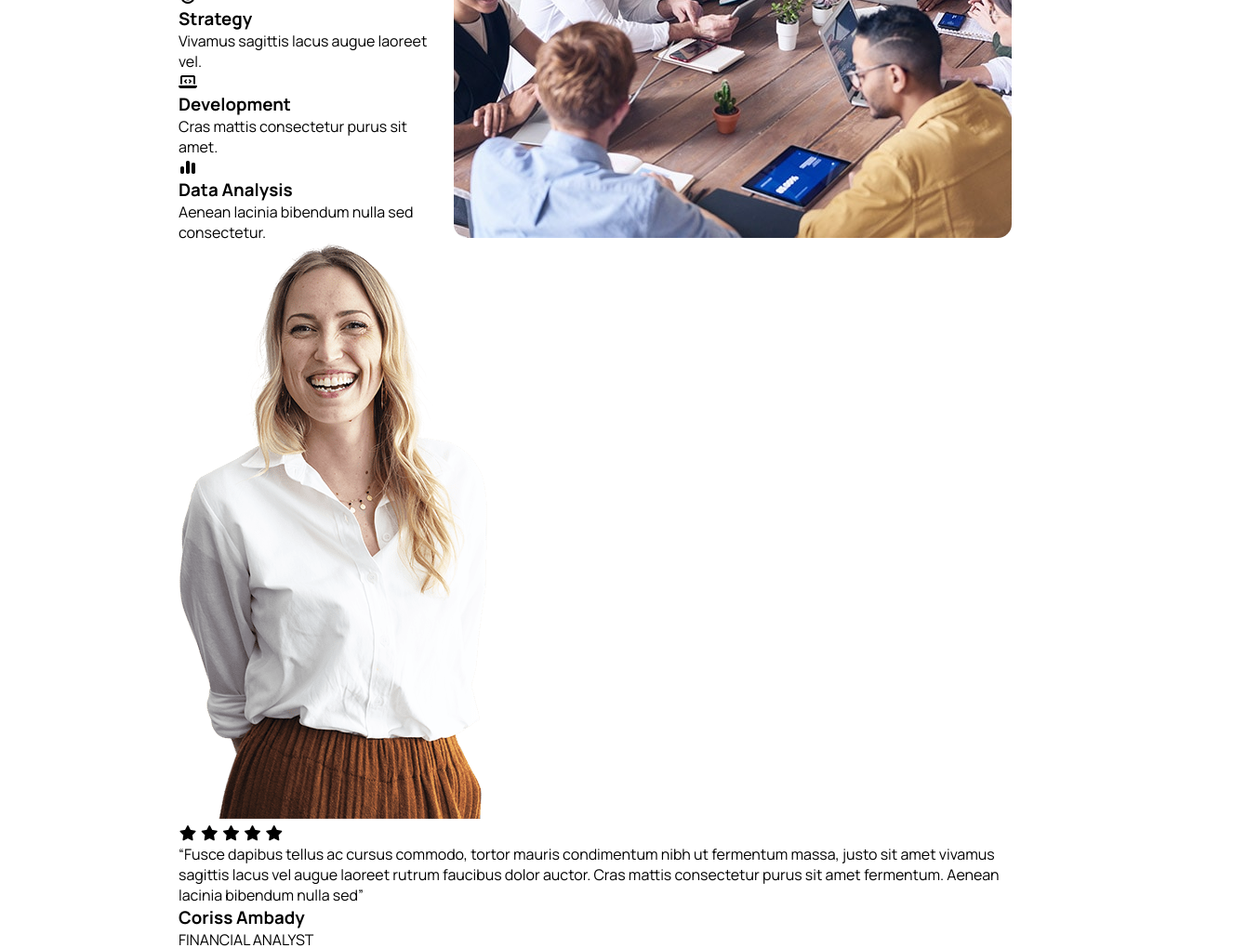
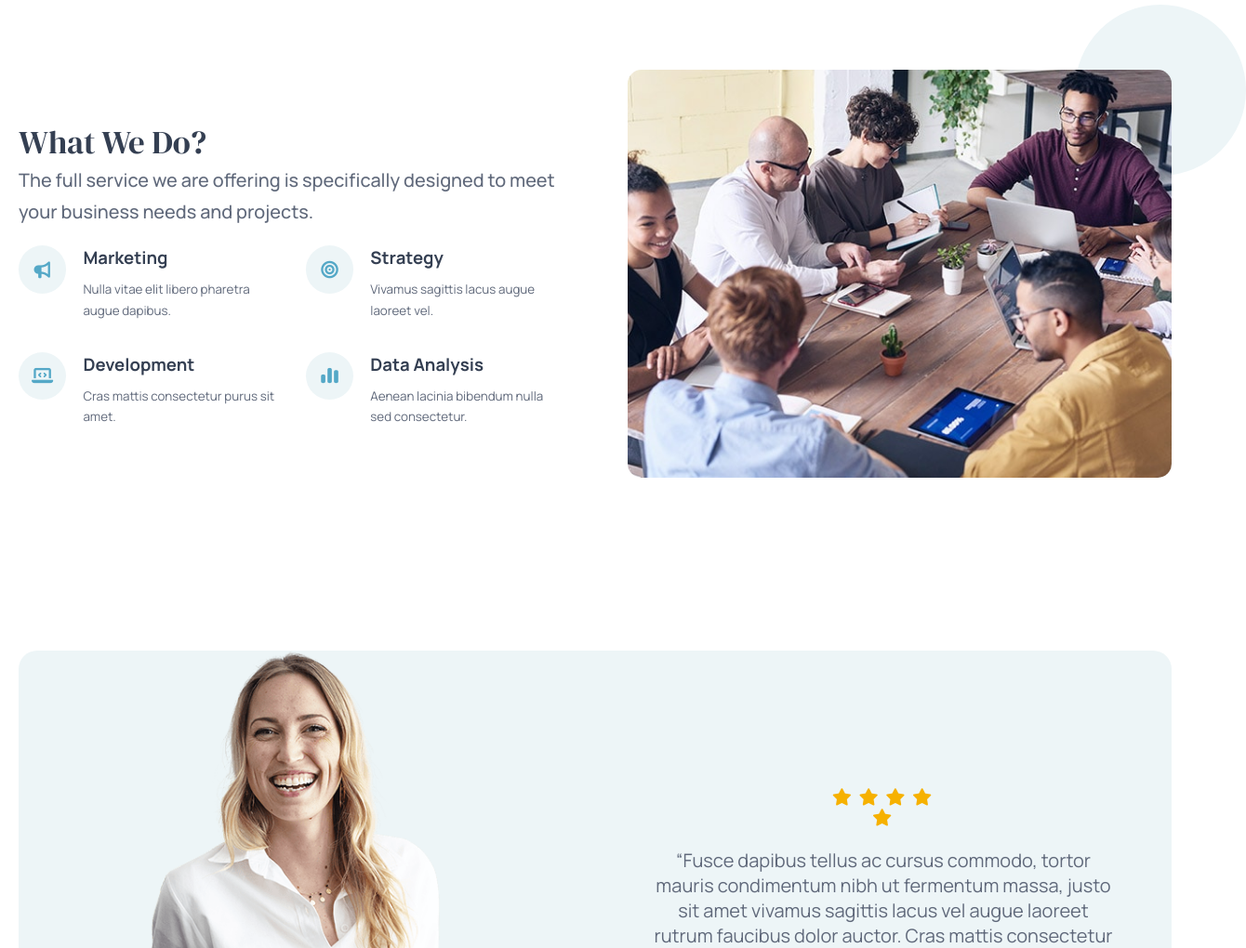
Before and after one commit to 1211-yug/Lecture-practice, a plain HTML site: page CSS/Sendbox/index.html in a window 1280 px wide. Shown: the part 1780-2800 px from the top of the page at 93% size, 1340 px wide, since content can reach past the window. Drawn offline with Linux system fonts and the light colour scheme.

Commit message:
Update style.css

```diff
--- a/CSS/Sendbox/asset/css/style.css
+++ b/CSS/Sendbox/asset/css/style.css
@@ -17,9 +17,10 @@ body{
 }
 
 .container{
-    max-width: calc(100% - 30%);
-    position: relative;
+    max-width: 1320px;
+    width: 100%;
     margin-inline: auto;
+    padding-inline: 20px;
 }
 
 .nav-bar{
@@ -38,7 +39,7 @@ ul li a:hover{
 }
 
 .nav-links{
-    display: none;
+    display: flex;
     align-items: var(--align-center);
     gap: 40px;
     padding-block: 25px;
@@ -302,6 +303,7 @@ a{
 }
 
 .mobile-menu{
+    display: none;
     margin: auto 0px;
 }
 
@@ -335,7 +337,7 @@ a{
 }
 
 .hero-text p{
-    font-size: calc(3vw - 35px);
+    font-size: calc(3vw - 36px);
     font-weight: 500;
     color: #60697b;
     line-height: 38px;
@@ -484,15 +486,178 @@ a{
     width: 100%;
 }
 
-/* we Sections */
+/* Who Are We Sections */
+.we-section{
+    width: 100%;
+    padding: calc(60px + 2vw) 0px;
+}
 
 .we-content{
-    width: auto;
+    max-width: 100%;
     display: grid;
     grid-template-columns: repeat(2, 1fr);
-    gap: 20px;
+    align-items: center;
+    gap: 70px;
+}
+
+.we-image{
+    position: relative;
+}
+
+.shape{
+    width: calc(120px + 5vw);
+    height: calc(120px + 5vw);
+    background-color: #edf5f7;
+    border-radius: 50%;
+    position: absolute;
+    top: -70px;
+    left: -80px;
+    z-index: -1;
 }
 
 .we-image img{
+    width: calc(100% + 0%);
+    display: block;
     border-radius: 15px;
 }
+
+.we-text h2{
+    font-family: "DM Serif Display", serif;
+    font-size: calc(22px + 1vw);
+    font-weight: 500;
+    color: #343f52;
+}
+
+.we-text h5{
+    font-size: calc(16px + 0.3vw);
+    color: #60697b;
+    line-height: 1.7;
+    margin-bottom: calc(13px + 0.5vw);
+    font-weight: 500;
+}
+
+.we-text p{
+    font-size: calc(13px + 0.2vw);
+    color: #60697b;
+    line-height: 1.8;
+    margin-bottom: calc(25px + 1vw);
+}
+
+.we-grid{
+    display: grid;
+    grid-template-columns: repeat(2,1fr);
+    gap: calc(20px + 1vw);
+}
+
+.we-grid-content{
+    display: flex;
+    align-items: flex-start;
+    gap: 18px;
+}
+
+.we-icon{
+    min-width: calc(45px + 0.5vw);
+    height: calc(45px + 0.5vw);
+    background-color: #edf5f7;
+    border-radius: 50%;
+    display: flex;
+    justify-content: center;
+    align-items: center;
+}
+
+.we-icon i{
+    font-size: calc(16px + 0.2vw);
+    color: #54a8c7;
+}
+
+.we-grid-content h3{
+    font-size: calc(1rem + 0.2vw);
+    color: #343f52;
+    margin-bottom: 10px;
+}
+
+.we-grid-content p{
+    font-size: calc(7px + 0.5vw);
+    margin-bottom: 0;
+    line-height: 1.7;
+}
+
+.shape2{
+    width: calc(120px + 5vw);
+    height: calc(120px + 5vw);
+    background-color: #edf5f7;
+    border-radius: 50%;
+    position: absolute;
+    top: -70px;
+    right: -80px;
+    z-index: -1;
+}
+
+/* Testimonial Section */
+
+.testimonial-section{
+    width: 100%;
+    padding: 100px 0px;
+}
+
+.testimonial-content{
+    max-width: 100%;
+    background-color: #edf5f7;
+    border-radius: 20px;
+    display: grid;
+    grid-template-columns: repeat(2,1fr);
+    align-items: center;
+    overflow: hidden;
+}
+
+.testimonial-image{
+    text-align: center;
+}
+
+.testimonial-image img{
+    width: 340px;
+    display: block;
+    margin: auto;
+}
+
+.testimonial-text{
+    text-align: center;
+    padding: 60px;
+}
+
+.stars{
+    margin: 20px 180px;
+}
+
+.stars i{
+    color: #f6b100;
+    font-size: 18px;
+    margin-right: 3px;
+}
+
+.testimonial-text p{
+    font-size: calc(100% + 4px);
+    color: #60697b;
+    margin-bottom: 30px;
+}
+
+.testimonial-text h3{
+    color: #343f52;
+    font-size: 18px;
+    margin-bottom: 5px;
+}
+
+.testimonial-text span{
+    color: #8c97a5;
+    font-size: 15px;
+    font-weight: 600;
+}
+
+.team-work{
+    max-width: 100%;
+    display: grid;
+    grid-template-columns: repeat(4,1fr);
+    align-items: center;
+    gap: 40px;
+    margin-block: 100px 100px;
+}
```
